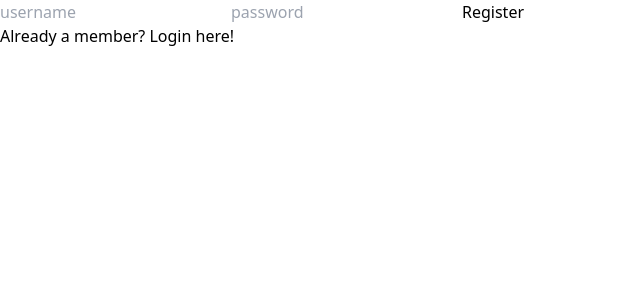
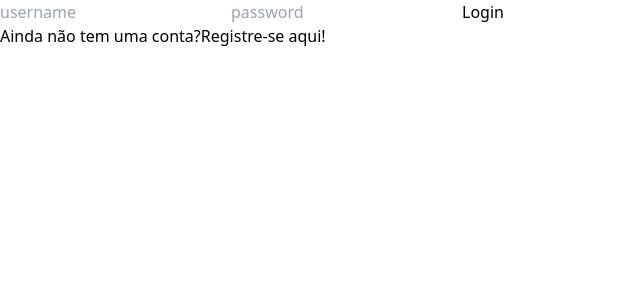
Before and after one commit to HudsonMenezes/fullstack-chat-app, a React (Vite) app in the folder client/: page / in a window 1280 px wide. Shown: the top 300 px of the page, without its empty margins (0-640 px from the left). Built offline with nearby package versions, Linux system fonts and the light colour scheme; no server answers.

Commit message:
fixed bugs

```diff
--- a/client/src/Chat.jsx
+++ b/client/src/Chat.jsx
@@ -44,7 +44,9 @@ export default function Chat() {
     if ("online" in messageData) {
       showOnlinePeople(messageData.online);
     } else if ("text" in messageData) {
-      setMessages((prev) => [...prev, { ...messageData }]);
+      if (messageData.sender === selectedUserId) {
+        setMessages((prev) => [...prev, { ...messageData }]);
+      }
     }
   }
 
--- a/client/src/RegisterAndLoginForm.jsx
+++ b/client/src/RegisterAndLoginForm.jsx
@@ -5,7 +5,7 @@ import { UserContext } from "./UserContext";
 export default function RegisterAndLoginForm() {
   const [username, setUsername] = useState("");
   const [password, setPassword] = useState("");
-  const [isLoginOrRegister, setIsLoginOrRegister] = useState("register");
+  const [isLoginOrRegister, setIsLoginOrRegister] = useState("login");
   const { setUsername: setLoggedInUsername, setId } = useContext(UserContext);
 
   async function handleSubmit(e) {
@@ -39,17 +39,23 @@ export default function RegisterAndLoginForm() {
         <div className="text-center mt-2">
           {isLoginOrRegister === "register" && (
             <div>
-              Already a member?&nbsp;
-              <button onClick={() => setIsLoginOrRegister("login")}>
-                Login here!
+              Já é cadastrado?
+              <button
+                className="ml-1"
+                onClick={() => setIsLoginOrRegister("login")}
+              >
+                Clique aqui para fazer Login
               </button>
             </div>
           )}
           {isLoginOrRegister === "login" && (
             <div>
-              Don't have an account?&nbsp;
-              <button onClick={() => setIsLoginOrRegister("register")}>
-                Register
+              Ainda não tem uma conta?
+              <button
+                className="ml-1"
+                onClick={() => setIsLoginOrRegister("register")}
+              >
+                Registre-se aqui!
               </button>
             </div>
           )}
```
